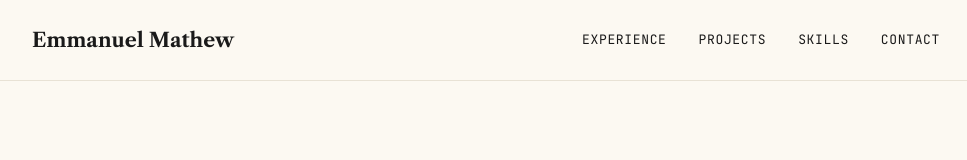
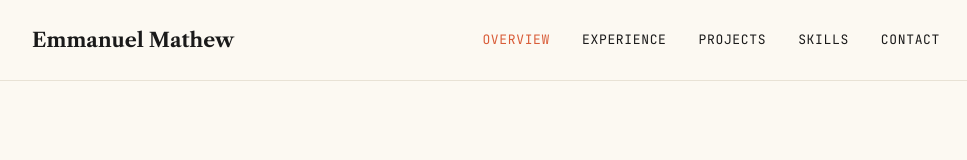
Before and after one commit to DotNetTitan/portfolio, a Next.js app: page / in a window 1280 px wide. Shown: the top 160 px of the page, without its empty margins (154-1121 px from the left). Built offline with nearby package versions, Linux system fonts and the light colour scheme.

Commit message:
feat: Implement active section highlighting in Header component

```diff
--- a/src/components/Header.tsx
+++ b/src/components/Header.tsx
@@ -1,11 +1,33 @@
 "use client";
 
-import { useState } from "react";
+import { useState, useEffect } from "react";
 import { Menu, X } from "lucide-react";
 import { personalInfo } from "@/data";
 
+const sections = ["overview", "experience", "projects", "skills", "contact"];
+
 export default function Header() {
   const [open, setOpen] = useState(false);
+  const [active, setActive] = useState("overview");
+
+  useEffect(() => {
+    const observer = new IntersectionObserver(
+      (entries) => {
+        const intersecting = entries.filter((e) => e.isIntersecting);
+        if (intersecting.length > 0) {
+          setActive(intersecting[0].target.id);
+        }
+      },
+      { rootMargin: "-40% 0px -55% 0px" }
+    );
+
+    for (const id of sections) {
+      const el = document.getElementById(id);
+      if (el) observer.observe(el);
+    }
+
+    return () => observer.disconnect();
+  }, []);
 
   return (
     <header
@@ -63,10 +85,19 @@ export default function Header() {
             textTransform: "uppercase",
           }}
         >
-          <a href="#experience" onClick={() => setOpen(false)}>Experience</a>
-          <a href="#projects" onClick={() => setOpen(false)}>Projects</a>
-          <a href="#skills" onClick={() => setOpen(false)}>Skills</a>
-          <a href="#contact" onClick={() => setOpen(false)}>Contact</a>
+          {sections.map((id) => (
+            <a
+              key={id}
+              href={`#${id}`}
+              onClick={() => setOpen(false)}
+              style={{
+                color: active === id ? "var(--terracotta)" : "var(--ink)",
+                transition: "color 0.15s",
+              }}
+            >
+              {id.charAt(0).toUpperCase() + id.slice(1)}
+            </a>
+          ))}
         </div>
       </nav>
 
@@ -85,10 +116,18 @@ export default function Header() {
           }}
           className="mobile-menu"
         >
-          <a href="#experience" onClick={() => setOpen(false)}>Experience</a>
-          <a href="#projects" onClick={() => setOpen(false)}>Projects</a>
-          <a href="#skills" onClick={() => setOpen(false)}>Skills</a>
-          <a href="#contact" onClick={() => setOpen(false)}>Contact</a>
+          {sections.map((id) => (
+            <a
+              key={id}
+              href={`#${id}`}
+              onClick={() => setOpen(false)}
+              style={{
+                color: active === id ? "var(--terracotta)" : "var(--ink)",
+              }}
+            >
+              {id.charAt(0).toUpperCase() + id.slice(1)}
+            </a>
+          ))}
         </div>
       )}
     </header>
--- a/src/components/Hero.tsx
+++ b/src/components/Hero.tsx
@@ -9,7 +9,7 @@ export default function Hero() {
   const bio = personalInfo.bio.replace("{years}", String(years));
 
   return (
-    <section className="section" style={{ paddingTop: "clamp(4rem, 10vh, 8rem)" }}>
+    <section id="overview" className="section" style={{ paddingTop: "clamp(4rem, 10vh, 8rem)" }}>
       <div className="container" style={{ position: "relative" }}>
         <span className="mono-label">EST. 2019</span>
         <h1 style={{ marginTop: "var(--stack-md)", maxWidth: "16ch" }}>
```
